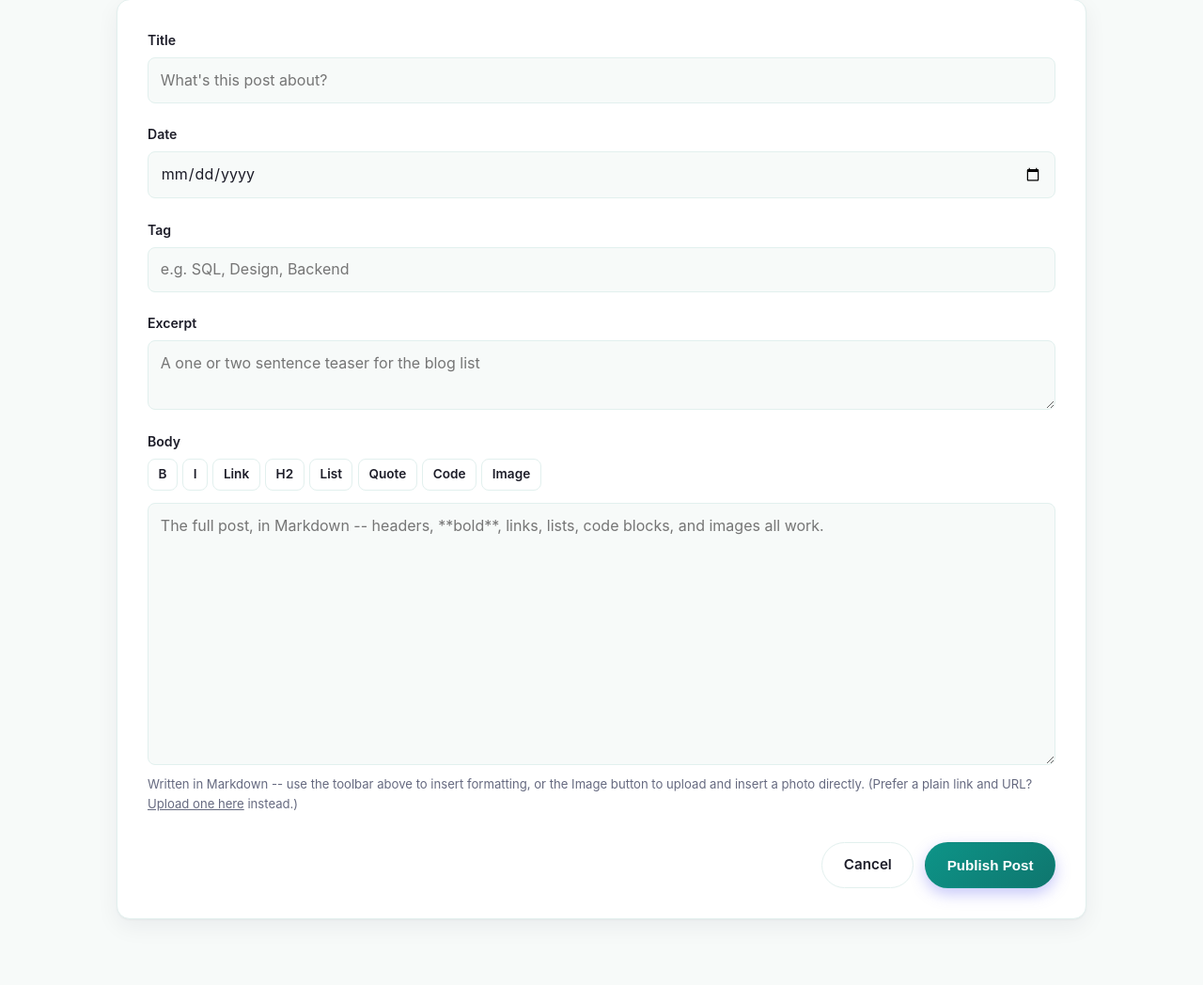
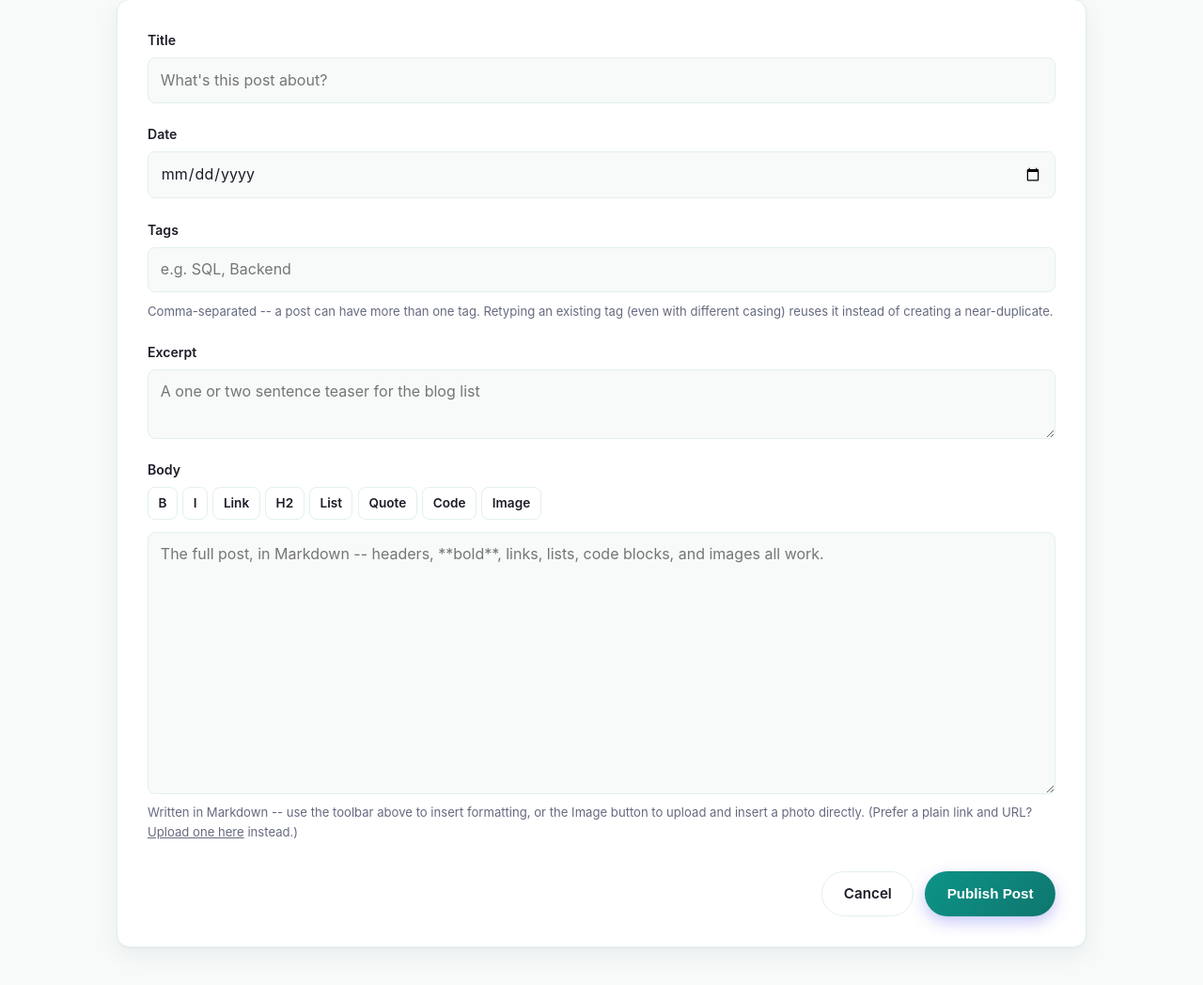
Before and after one commit to pycoder08/personal-website, a Flask app: template templates/blog_new.html in a window 1280 px wide. Shown: the part 311-1359 px from the top of the page at 94% size. Run offline with Flask 3, Linux system fonts and the light colour scheme; the template is opened without the code that fills it, so the values that code supplies are empty; some libraries are stand-ins or nearby versions.

Commit message:
Support multiple tags per blog post
Replaces the single tag column on posts with a proper many-to-many
schema (tags + post_tags join table, ON DELETE CASCADE) so a post can
carry several tags, each rendered as its own pill and independently
filterable. The live-DB migration is additive/idempotent like the
earlier portfolio/video migrations; verified against a synthetic
old-schema database (including a case-duplicate tag) to catch a
FK-cascade ordering bug before it could touch production data. 225
tests passing.

```diff
--- a/backend/app.py
+++ b/backend/app.py
@@ -322,6 +322,116 @@ def _ensure_video_schema():
 _ensure_video_schema()
 
 
+# ---------------------------------------------------------------------------
+# Blog tags: posts originally had one `tag` column, one tag per post. Moved
+# to a real many-to-many shape (`tags` + a `post_tags` join table) so a post
+# can carry several tags instead of exactly one. `post_tags` has real
+# foreign keys with ON DELETE CASCADE -- db.py already turns on
+# `PRAGMA foreign_keys`, so deleting a post automatically cleans up its tag
+# associations without a separate DELETE.
+#
+# Migration: the two new tables are safe to create unconditionally
+# (CREATE TABLE IF NOT EXISTS -- no risk to an already-migrated database).
+# If `posts.tag` still exists (old schema), each post's single tag is
+# copied into the new tables before the column is dropped via the same
+# rebuild-the-table approach used for the portfolio/video migrations above
+# -- SQLite can't drop a column on every version still in the wild.
+# ---------------------------------------------------------------------------
+def _get_or_create_tag_ids(connection, tag_names):
+    """Given raw typed tag names, return their tag_ids -- reusing an
+    existing tag's stored casing when a name matches case-insensitively
+    (the same typo-tolerance the old single-tag column had via
+    normalize_tag()), creating a new `tags` row only for genuinely new
+    names. Blank names are skipped; duplicate names (after normalization)
+    collapse to a single id, preserving the order they were first seen in."""
+    tag_ids = []
+    seen_ids = set()
+    for raw_name in tag_names:
+        name = raw_name.strip()
+        if not name:
+            continue
+        existing = connection.execute(
+            "SELECT id FROM tags WHERE LOWER(name) = LOWER(?)", (name,)
+        ).fetchone()
+        if existing:
+            tag_id = existing["id"]
+        else:
+            cursor = connection.execute("INSERT INTO tags (name) VALUES (?)", (name,))
+            tag_id = cursor.lastrowid
+        if tag_id not in seen_ids:
+            seen_ids.add(tag_id)
+            tag_ids.append(tag_id)
+    return tag_ids
+
+
+def _ensure_blog_tags_schema():
+    connection = get_db_connection()
+    connection.executescript(
+        """
+        CREATE TABLE IF NOT EXISTS tags (
+            id INTEGER PRIMARY KEY AUTOINCREMENT,
+            name TEXT NOT NULL UNIQUE COLLATE NOCASE
+        );
+        CREATE TABLE IF NOT EXISTS post_tags (
+            post_id INTEGER NOT NULL REFERENCES posts(id) ON DELETE CASCADE,
+            tag_id INTEGER NOT NULL REFERENCES tags(id) ON DELETE CASCADE,
+            PRIMARY KEY (post_id, tag_id)
+        );
+        """
+    )
+    connection.commit()
+
+    posts_table_exists = (
+        connection.execute(
+            "SELECT name FROM sqlite_master WHERE type = 'table' AND name = 'posts'"
+        ).fetchone()
+        is not None
+    )
+    if posts_table_exists:
+        columns = {row["name"] for row in connection.execute("PRAGMA table_info(posts)")}
+        if "tag" in columns:
+            # Capture each post's old tag *before* touching the posts table
+            # at all. post_tags.post_id has a real foreign key to posts(id)
+            # -- inserting into post_tags first and rebuilding posts
+            # afterward turned out to cascade-delete those rows the moment
+            # `DROP TABLE posts` ran (found via manual testing against real
+            # data, not just reasoning about it), even though the rename
+            # back to `posts` preserves the same ids. So: fetch now, rebuild
+            # the table, and only populate post_tags once the new `posts`
+            # table (with those same ids) already exists.
+            old_post_tags = [
+                (row["id"], row["tag"])
+                for row in connection.execute("SELECT id, tag FROM posts").fetchall()
+            ]
+            connection.executescript(
+                """
+                CREATE TABLE posts_new (
+                    id INTEGER PRIMARY KEY AUTOINCREMENT,
+                    title TEXT NOT NULL,
+                    date_iso TEXT NOT NULL,
+                    date_display TEXT NOT NULL,
+                    excerpt TEXT NOT NULL,
+                    body TEXT NOT NULL
+                );
+                INSERT INTO posts_new (id, title, date_iso, date_display, excerpt, body)
+                    SELECT id, title, date_iso, date_display, excerpt, body FROM posts;
+                DROP TABLE posts;
+                ALTER TABLE posts_new RENAME TO posts;
+                """
+            )
+            for post_id, tag_name in old_post_tags:
+                for tag_id in _get_or_create_tag_ids(connection, [tag_name]):
+                    connection.execute(
+                        "INSERT OR IGNORE INTO post_tags (post_id, tag_id) VALUES (?, ?)",
+                        (post_id, tag_id),
+                    )
+            connection.commit()
+    connection.close()
+
+
+_ensure_blog_tags_schema()
+
+
 def _has_allowed_image_extension(filename):
     """Real allowlist check against the actual file extension -- never trust
     a client-supplied Content-Type/MIME header for this."""
@@ -558,37 +668,82 @@ def _record_page_view(response):
 
 
 def get_all_tags():
+    """Every tag currently used by at least one post -- joining through
+    post_tags rather than reading `tags` directly means a tag row that's
+    no longer attached to any post (e.g. a post's only use of it was
+    edited away) quietly drops out of the filter bar / datalist instead
+    of lingering as a dead option."""
     connection = get_db_connection()
     tags = [
-        row["tag"]
+        row["name"]
         for row in connection.execute(
-            "SELECT DISTINCT tag FROM posts ORDER BY tag"
+            """
+            SELECT DISTINCT tags.name
+            FROM tags
+            JOIN post_tags ON post_tags.tag_id = tags.id
+            ORDER BY tags.name
+            """
         ).fetchall()
     ]
     connection.close()
     return tags
 
 
-def normalize_tag(connection, tag, exclude_post_id=None):
-    """Reduce accidental duplicate tags caused by typos in case or spacing.
-
-    If an existing tag in `posts` matches `tag` case-insensitively (after
-    stripping whitespace on both sides), return that existing tag's exact
-    stored casing instead -- so typing "sql" when "SQL" already exists
-    reuses "SQL" rather than creating a near-duplicate "sql" tag. A
-    genuinely new tag is returned unchanged (already stripped by the
-    caller). `exclude_post_id` leaves the post currently being edited out
-    of the comparison, so a post that's the *only* one using a given tag
-    can still have that tag's own casing corrected.
-    """
-    query = "SELECT tag FROM posts WHERE LOWER(TRIM(tag)) = LOWER(?)"
-    params = [tag]
-    if exclude_post_id is not None:
-        query += " AND id != ?"
-        params.append(exclude_post_id)
-    query += " LIMIT 1"
-    existing = connection.execute(query, params).fetchone()
-    return existing["tag"] if existing else tag
+def get_tags_for_post(connection, post_id):
+    """A single post's tag names, alphabetical."""
+    return [
+        row["name"]
+        for row in connection.execute(
+            """
+            SELECT tags.name
+            FROM tags
+            JOIN post_tags ON post_tags.tag_id = tags.id
+            WHERE post_tags.post_id = ?
+            ORDER BY tags.name
+            """,
+            (post_id,),
+        ).fetchall()
+    ]
+
+
+def get_tags_for_posts(connection, post_ids):
+    """Tag names for several posts at once (one query instead of one per
+    post) -- returns {post_id: [tag names, alphabetical]}, including an
+    empty list for any post_id with no tags."""
+    tags_by_post = {post_id: [] for post_id in post_ids}
+    if not post_ids:
+        return tags_by_post
+    placeholders = ",".join("?" * len(post_ids))
+    rows = connection.execute(
+        f"""
+        SELECT post_tags.post_id, tags.name
+        FROM post_tags
+        JOIN tags ON tags.id = post_tags.tag_id
+        WHERE post_tags.post_id IN ({placeholders})
+        ORDER BY tags.name
+        """,
+        post_ids,
+    ).fetchall()
+    for row in rows:
+        tags_by_post[row["post_id"]].append(row["name"])
+    return tags_by_post
+
+
+def set_tags_for_post(connection, post_id, tag_names):
+    """Replaces a post's entire tag set with `tag_names` -- simplest
+    correct approach (vs. diffing old/new) since a save always submits
+    the complete list, not an incremental change."""
+    connection.execute("DELETE FROM post_tags WHERE post_id = ?", (post_id,))
+    for tag_id in _get_or_create_tag_ids(connection, tag_names):
+        connection.execute(
+            "INSERT INTO post_tags (post_id, tag_id) VALUES (?, ?)", (post_id, tag_id)
+        )
+
+
+def parse_tag_list(raw_tags_field):
+    """Splits the comma-separated `tags` form field into a clean list,
+    stripping whitespace and dropping blanks (e.g. from a trailing comma)."""
+    return [t.strip() for t in raw_tags_field.split(",") if t.strip()]
 
 
 def format_display_date(date_iso):
@@ -910,32 +1065,48 @@ def blog_list():
     # Build the WHERE clause piece by piece -- every value that comes from
     # the querystring is still passed through as a parameterized `?`
     # placeholder, never string-formatted into the SQL itself.
+    #
+    # Filtering by tag now means "posts that have this tag among possibly
+    # several", so it needs a join through post_tags rather than a plain
+    # equality check on a single column -- DISTINCT keeps a post from
+    # appearing twice if it somehow matched more than one row of the join
+    # (it can't in practice, since post_tags has no duplicate (post_id,
+    # tag_id) pairs, but it costs nothing to be explicit about it).
+    from_clause = "FROM posts"
     conditions = []
     params = []
     if selected_tag:
-        conditions.append("tag = ?")
+        from_clause += (
+            " JOIN post_tags ON post_tags.post_id = posts.id"
+            " JOIN tags ON tags.id = post_tags.tag_id"
+        )
+        conditions.append("tags.name = ?")
         params.append(selected_tag)
     if search_query:
         like_pattern = f"%{search_query}%"
         # SQLite's LIKE is case-insensitive for ASCII by default, so this
         # covers "case-insensitive substring match" without extra LOWER()
         # calls on every row.
-        conditions.append("(title LIKE ? OR excerpt LIKE ? OR body LIKE ?)")
+        conditions.append("(posts.title LIKE ? OR posts.excerpt LIKE ? OR posts.body LIKE ?)")
         params.extend([like_pattern, like_pattern, like_pattern])
     where_clause = f"WHERE {' AND '.join(conditions)}" if conditions else ""
 
     connection = get_db_connection()
     total_posts = connection.execute(
-        f"SELECT COUNT(*) AS n FROM posts {where_clause}", params
+        f"SELECT COUNT(DISTINCT posts.id) AS n {from_clause} {where_clause}", params
     ).fetchone()["n"]
     total_pages = max(1, -(-total_posts // POSTS_PER_PAGE))  # ceiling division
     page = min(page, total_pages)
     offset = (page - 1) * POSTS_PER_PAGE
 
     posts = connection.execute(
-        f"SELECT * FROM posts {where_clause} ORDER BY date_iso DESC LIMIT ? OFFSET ?",
+        f"""
+        SELECT DISTINCT posts.* {from_clause} {where_clause}
+        ORDER BY posts.date_iso DESC LIMIT ? OFFSET ?
+        """,
         params + [POSTS_PER_PAGE, offset],
     ).fetchall()
+    tags_by_post = get_tags_for_posts(connection, [post["id"] for post in posts])
     connection.close()
 
     # Only the filters that are actually active get carried over into the
@@ -949,6 +1120,7 @@ def blog_list():
     return render_template(
         "blog_list.html",
         posts=posts,
+        tags_by_post=tags_by_post,
         tags=get_all_tags(),
         selected_tag=selected_tag,
         search_query=search_query,
@@ -966,12 +1138,12 @@ def blog_new():
     if request.method == "POST":
         title = request.form.get("title", "").strip()
         date_iso = request.form.get("date", "").strip()
-        tag = request.form.get("tag", "").strip()
+        tag_names = parse_tag_list(request.form.get("tags", ""))
         excerpt = request.form.get("excerpt", "").strip()
         body = request.form.get("body", "").strip()
 
         error = None
-        if not title or not date_iso or not tag or not excerpt or not body:
+        if not title or not date_iso or not tag_names or not excerpt or not body:
             error = "Please fill out every field before publishing."
         else:
             try:
@@ -989,14 +1161,14 @@ def blog_new():
             )
 
         connection = get_db_connection()
-        tag = normalize_tag(connection, tag)
-        connection.execute(
+        cursor = connection.execute(
             """
-            INSERT INTO posts (title, date_iso, date_display, tag, excerpt, body)
-            VALUES (?, ?, ?, ?, ?, ?)
+            INSERT INTO posts (title, date_iso, date_display, excerpt, body)
+            VALUES (?, ?, ?, ?, ?)
             """,
-            (title, date_iso, date_display, tag, excerpt, body),
+            (title, date_iso, date_display, excerpt, body),
         )
+        set_tags_for_post(connection, cursor.lastrowid, tag_names)
         connection.commit()
         connection.close()
         flash("Post published.")
@@ -1009,21 +1181,6 @@ def blog_new():
 
 @app.route("/blog/<int:post_id>")
 def blog_post(post_id):
-    connection = get_db_connection()
-    post = connection.execute(
-        "SELECT * FROM posts WHERE id = ?", (post_id,)
-    ).fetchone()
-    connection.close()
-    if post is None:
-        abort(404)
-    return render_template(
-        "blog_post.html", post=post
-    )
-
-
-@app.route("/blog/<int:post_id>/edit", methods=["GET", "POST"])
-@require_auth
-def blog_edit(post_id):
     connection = get_db_connection()
     post = connection.execute(
         "SELECT * FROM posts WHERE id = ?", (post_id,)
@@ -1031,16 +1188,33 @@ def blog_edit(post_id):
     if post is None:
         connection.close()
         abort(404)
+    post_tags = get_tags_for_post(connection, post_id)
+    connection.close()
+    return render_template(
+        "blog_post.html", post=post, post_tags=post_tags
+    )
+
+
+@app.route("/blog/<int:post_id>/edit", methods=["GET", "POST"])
+@require_auth
+def blog_edit(post_id):
+    connection = get_db_connection()
+    post = connection.execute(
+        "SELECT * FROM posts WHERE id = ?", (post_id,)
+    ).fetchone()
+    if post is None:
+        connection.close()
+        abort(404)
 
     if request.method == "POST":
         title = request.form.get("title", "").strip()
         date_iso = request.form.get("date", "").strip()
-        tag = request.form.get("tag", "").strip()
+        tag_names = parse_tag_list(request.form.get("tags", ""))
         excerpt = request.form.get("excerpt", "").strip()
         body = request.form.get("body", "").strip()
 
         error = None
-        if not title or not date_iso or not tag or not excerpt or not body:
+        if not title or not date_iso or not tag_names or not excerpt or not body:
             error = "Please fill out every field before saving."
         else:
             try:
@@ -1058,28 +1232,28 @@ def blog_edit(post_id):
                 post=post,
             )
 
-        tag = normalize_tag(connection, tag, exclude_post_id=post_id)
         connection.execute(
             """
             UPDATE posts
-            SET title = ?, date_iso = ?, date_display = ?, tag = ?, excerpt = ?, body = ?
+            SET title = ?, date_iso = ?, date_display = ?, excerpt = ?, body = ?
             WHERE id = ?
             """,
-            (title, date_iso, date_display, tag, excerpt, body, post_id),
+            (title, date_iso, date_display, excerpt, body, post_id),
         )
+        set_tags_for_post(connection, post_id, tag_names)
         connection.commit()
         connection.close()
         flash("Post updated.")
         return redirect(url_for("blog_post", post_id=post_id))
 
-    connection.close()
     form = {
         "title": post["title"],
         "date": post["date_iso"],
-        "tag": post["tag"],
+        "tags": ", ".join(get_tags_for_post(connection, post_id)),
         "excerpt": post["excerpt"],
         "body": post["body"],
     }
+    connection.close()
     return render_template(
         "blog_new.html", error=None, form=form, tags=get_all_tags(), post=post
     )
--- a/static/css/style.css
+++ b/static/css/style.css
@@ -617,7 +617,8 @@ code {
 .post-meta {
   display: flex;
   align-items: center;
-  gap: 0.75rem;
+  flex-wrap: wrap;
+  gap: 0.5rem 0.75rem;
   margin-bottom: 0.5rem;
 }
 
--- a/templates/blog_list.html
+++ b/templates/blog_list.html
@@ -35,7 +35,9 @@
       <article class="card post-preview">
         <div class="post-meta">
           <time class="post-date">{{ post['date_display'] }}</time>
-          <a class="tag-badge" href="{{ url_for('blog_list', tag=post['tag']) }}">{{ post['tag'] }}</a>
+          {% for tag in tags_by_post[post['id']] %}
+          <a class="tag-badge" href="{{ url_for('blog_list', tag=tag) }}">{{ tag }}</a>
+          {% endfor %}
         </div>
         <h2><a href="{{ url_for('blog_post', post_id=post['id']) }}">{{ post['title'] }}</a></h2>
         <p>{{ post['excerpt'] }}</p>
--- a/templates/blog_new.html
+++ b/templates/blog_new.html
@@ -27,13 +27,14 @@
       <label for="date">Date</label>
       <input type="date" id="date" name="date" value="{{ form.get('date', '') if form else '' }}" required>
 
-      <label for="tag">Tag</label>
-      <input type="text" id="tag" name="tag" list="tag-options" placeholder="e.g. SQL, Design, Backend" value="{{ form.get('tag', '') if form else '' }}" required>
+      <label for="tags">Tags</label>
+      <input type="text" id="tags" name="tags" list="tag-options" placeholder="e.g. SQL, Backend" value="{{ form.get('tags', '') if form else '' }}" required>
       <datalist id="tag-options">
         {% for tag in tags %}
         <option value="{{ tag }}">
         {% endfor %}
       </datalist>
+      <p class="form-hint">Comma-separated -- a post can have more than one tag. Retyping an existing tag (even with different casing) reuses it instead of creating a near-duplicate.</p>
 
       <label for="excerpt">Excerpt</label>
       <textarea id="excerpt" name="excerpt" rows="2" placeholder="A one or two sentence teaser for the blog list" required>{{ form.get('excerpt', '') if form else '' }}</textarea>
--- a/templates/blog_post.html
+++ b/templates/blog_post.html
@@ -11,7 +11,9 @@
     <a class="back-link" href="{{ url_for('blog_list') }}">&larr; Back to Blog</a>
     <div class="post-meta">
       <time class="post-date">{{ post['date_display'] }}</time>
-      <a class="tag-badge" href="{{ url_for('blog_list', tag=post['tag']) }}">{{ post['tag'] }}</a>
+      {% for tag in post_tags %}
+      <a class="tag-badge" href="{{ url_for('blog_list', tag=tag) }}">{{ tag }}</a>
+      {% endfor %}
     </div>
     <h1>{{ post['title'] }}</h1>
     <div class="post-body">
```
Also changed, not shown: backend/init_db.py (+46 -14 lines), tests/test_blog.py (+225 -59 lines), tests/test_markdown.py (+1 -1 lines).
